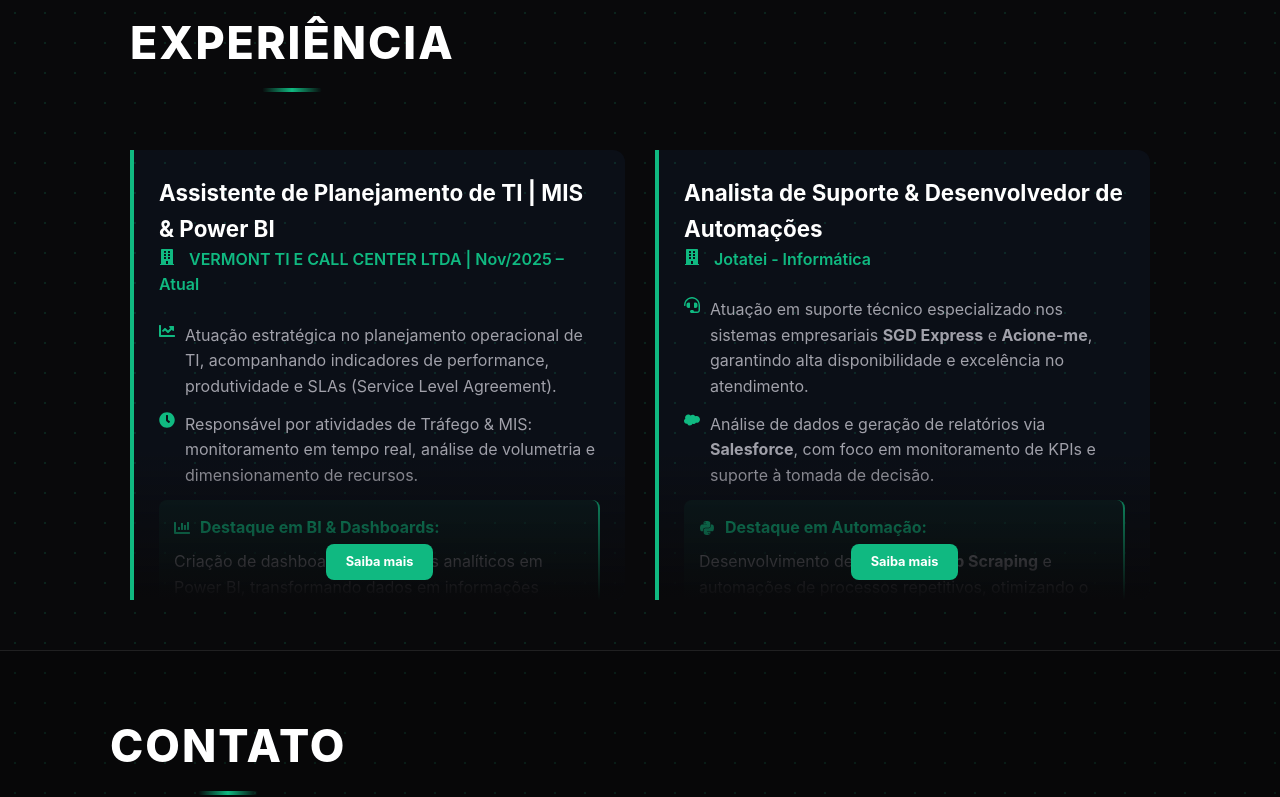
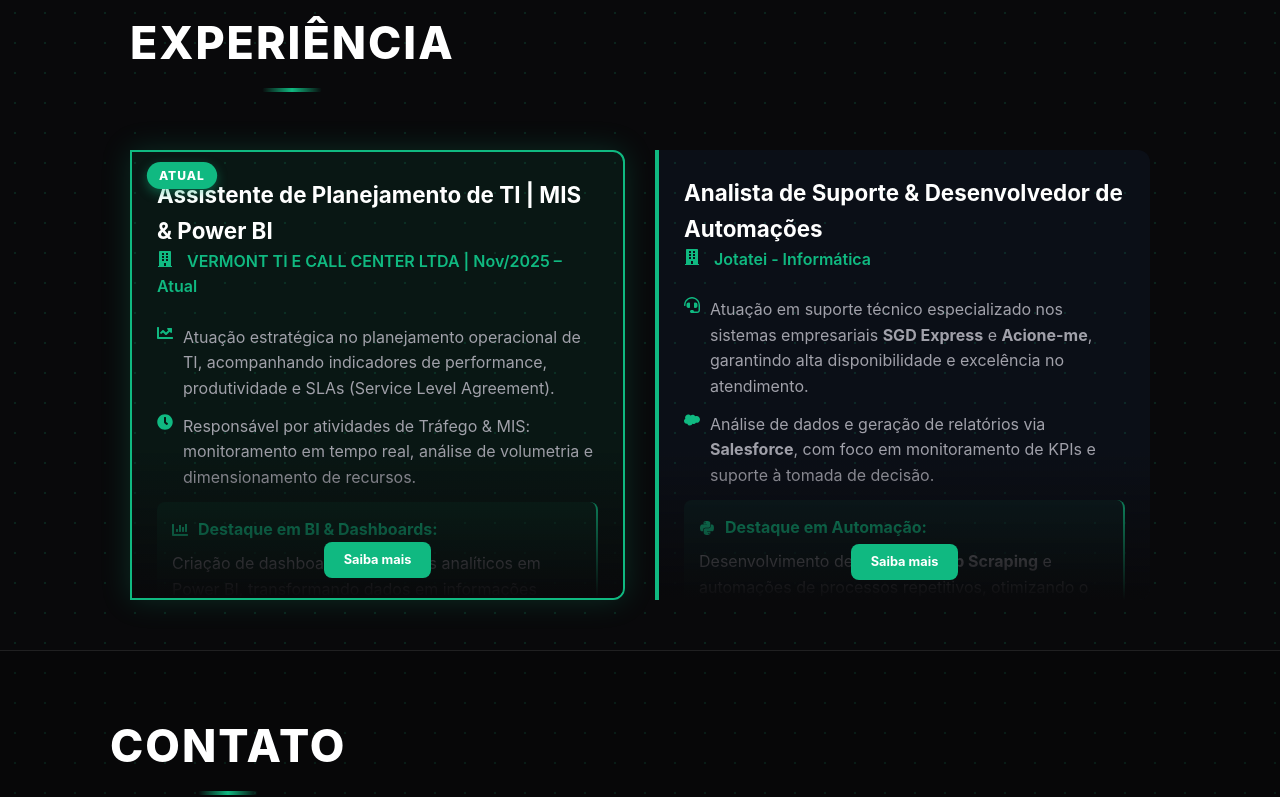
Before and after one commit to Renato8318/Portfolio---Renato---Paiva, a React (Vite) app: page / in a window 1280 px wide. Shown: the part 2672-3469 px from the top of the page. Built offline with nearby package versions, Linux system fonts and the light colour scheme.

Commit message:
Adicionado destaque na experiencia atual

```diff
--- a/src/components/Experiencia.jsx
+++ b/src/components/Experiencia.jsx
@@ -17,7 +17,9 @@ const Experiencia = () => {
       </h2>
 
       <div className="experiencia-grid">
-        <div className="experiencia-item">
+        <div className="experiencia-item destaque">
+          <span className="badge-destaque">Atual</span>
+
           <span className="exp-title" onMouseMove={handleMouseMove}>Assistente de Planejamento de TI | MIS & Power BI</span>
           <span className="exp-company"><FaBuilding className="exp-icon" /> VERMONT TI E CALL CENTER LTDA | Nov/2025 – Atual</span>
 
--- a/src/style.css
+++ b/src/style.css
@@ -847,6 +847,7 @@ section:hover h2::after, .footer:hover h2::after, .projeto-detalhes-page h1:hove
   font-weight: 800;
   text-transform: uppercase;
   letter-spacing: 1px;
+  animation: pulseBadge 2s infinite ease-in-out; /* Aplica a animação */
   box-shadow: 0 4px 10px rgba(16, 185, 129, 0.4);
   z-index: 10;
 }
@@ -923,6 +924,22 @@ section:hover h2::after, .footer:hover h2::after, .projeto-detalhes-page h1:hove
   padding-top: 0px !important; /* Remove o espaço superior para o conteúdo subir */
   /* Adiciona animação de entrada */
   animation: fadeInPage 0.6s ease-out forwards;
+}
+
+/* Animação de pulsação para o badge "Atual" */
+@keyframes pulseBadge {
+  0% {
+    transform: scale(1);
+    box-shadow: 0 4px 10px rgba(16, 185, 129, 0.4);
+  }
+  50% {
+    transform: scale(1.05);
+    box-shadow: 0 4px 15px rgba(16, 185, 129, 0.6);
+  }
+  100% {
+    transform: scale(1);
+    box-shadow: 0 4px 10px rgba(16, 185, 129, 0.4);
+  }
 }
 
 @keyframes fadeInPage {
@@ -1019,6 +1036,19 @@ section:hover h2::after, .footer:hover h2::after, .projeto-detalhes-page h1:hove
   overflow: hidden;
   display: flex;
   flex-direction: column;
+}
+
+/* Ajuste para o Destaque na Experiência */
+.experiencia-item.destaque {
+  border: 2px solid var(--primary-color);
+  box-shadow: 0 0 30px rgba(16, 185, 129, 0.2);
+  background: rgba(16, 185, 129, 0.08);
+}
+
+.experiencia-item.destaque .badge-destaque {
+  top: 10px; /* Posicionado dentro do card para não ser cortado pelo overflow */
+  left: 15px;
+  right: auto;
 }
 
 .exp-fade-overlay {
```
